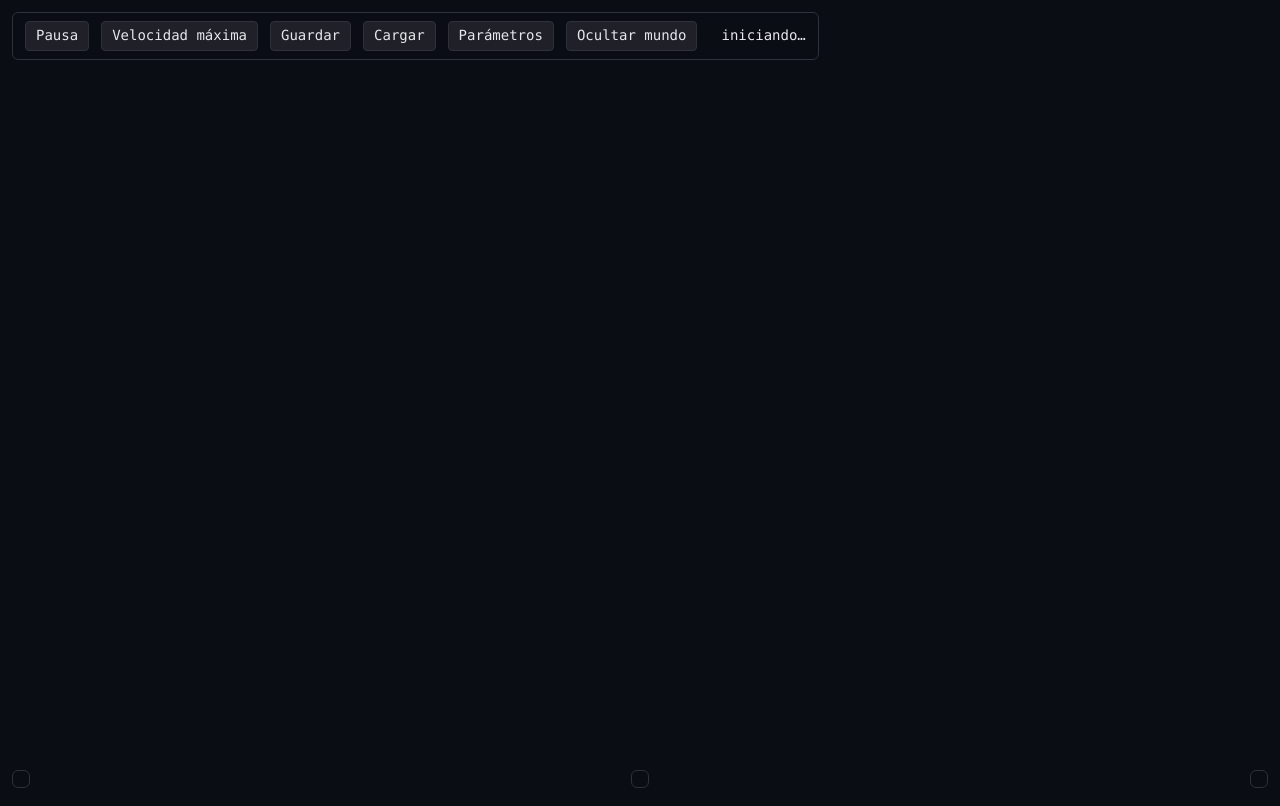
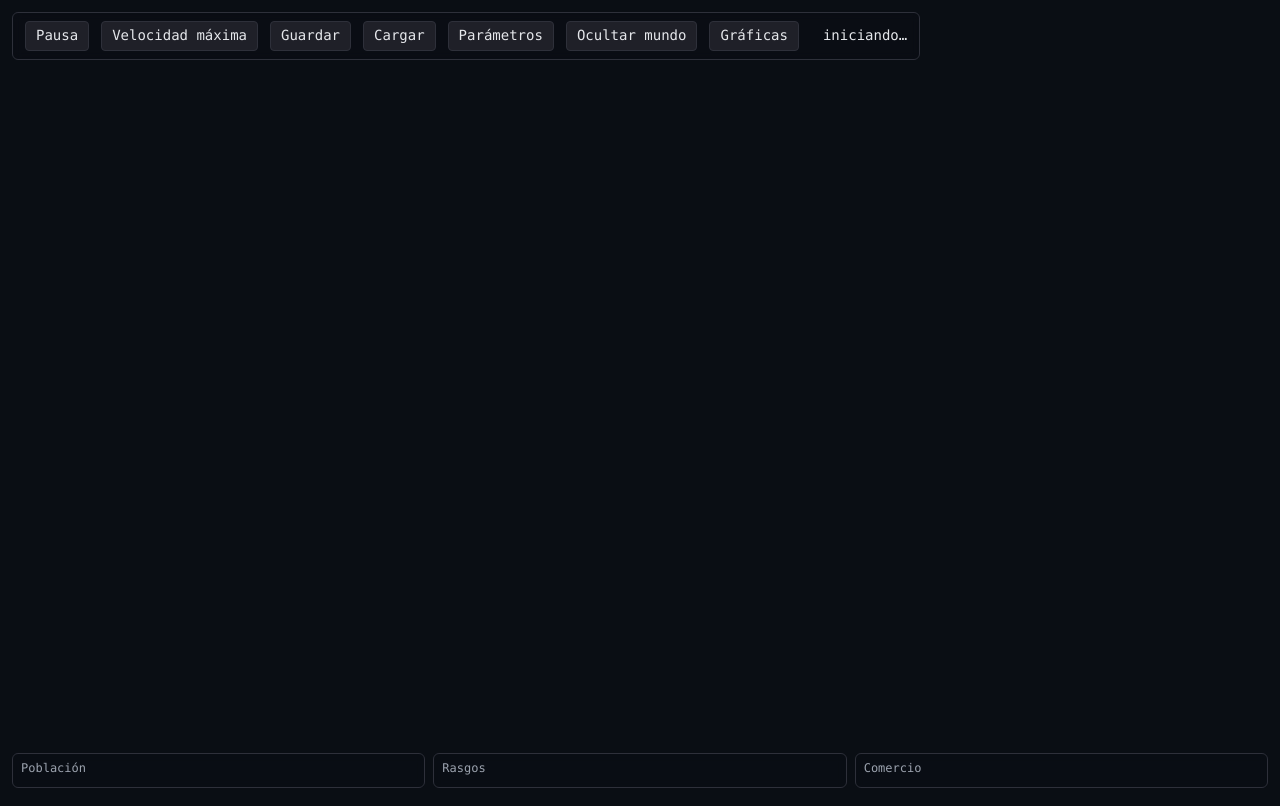
Before and after one commit to salasgar/ecosim, a website built with Vite: page index.html in a window 1280 px wide. Built offline with nearby package versions, Linux system fonts and the light colour scheme; what uplot would draw is missing.

Commit message:
Replace fixed charts with a configurable charts manager
Adds a "Gráficas" panel (mirrors the params panel) where the user creates,
renames, shows/hides, and deletes charts, and picks which stats field each
chart plots (with a left/right axis choice per series) from the full
StatsMessage catalog. Visible charts render in a flex-wrap area that
redistributes space automatically as charts are added, removed, or
toggled. Replaces the three hard-coded PopulationChart/TraitChart/
TradeChart classes with one ConfigurableChart driven by the panel's
selection; the three defaults are seeded on load so the app doesn't start
blank.

```diff
--- a/src/main.ts
+++ b/src/main.ts
@@ -1,9 +1,7 @@
 import "./style.css";
 import "uplot/dist/uPlot.min.css";
 import { Renderer } from "./render/renderer";
-import { PopulationChart } from "./render/populationChart";
-import { TraitChart } from "./render/traitChart";
-import { TradeChart } from "./render/tradeChart";
+import { createChartsManager } from "./render/chartsManager";
 import type { FromWorkerMessage, ToWorkerMessage, WorldSnapshot } from "./sim/protocol";
 import { DEFAULT_PARAMS, PARAM_DESCRIPTORS, type SimParams } from "./sim/params";
 
@@ -58,6 +56,10 @@ async function bootstrap(): Promise<void> {
   worldVisibilityButton.textContent = "Ocultar mundo";
   hud.appendChild(worldVisibilityButton);
 
+  const chartsButton = document.createElement("button");
+  chartsButton.textContent = "Gráficas";
+  hud.appendChild(chartsButton);
+
   const loadInput = document.createElement("input");
   loadInput.type = "file";
   loadInput.accept = "application/json";
@@ -73,20 +75,8 @@ async function bootstrap(): Promise<void> {
   stats.textContent = "iniciando…";
   hud.appendChild(stats);
 
-  const chartHost = document.createElement("div");
-  chartHost.className = "chart-panel";
-  appHost.appendChild(chartHost);
-  const chart = new PopulationChart(chartHost);
-
-  const traitChartHost = document.createElement("div");
-  traitChartHost.className = "chart-panel chart-panel-right";
-  appHost.appendChild(traitChartHost);
-  const traitChart = new TraitChart(traitChartHost);
-
-  const tradeChartHost = document.createElement("div");
-  tradeChartHost.className = "chart-panel chart-panel-center";
-  appHost.appendChild(tradeChartHost);
-  const tradeChart = new TradeChart(tradeChartHost);
+  const chartsManager = createChartsManager(appHost);
+  chartsButton.addEventListener("click", () => chartsManager.togglePanel());
 
   const worker = new Worker(new URL("./sim/worker.ts", import.meta.url), { type: "module" });
 
@@ -230,9 +220,7 @@ async function bootstrap(): Promise<void> {
       case "stats": {
         const climate = message.climateMultiplier < 1 ? "escasez" : "abundancia";
         stats.textContent = `tick ${message.tick} · criaturas ${message.creatureCount} · comida ${message.foodCount} · vel. media ${message.meanSpeedGene.toFixed(2)} · umbral parentesco ${message.meanKinTolerance.toFixed(2)} · especialización ${message.meanSpecialization.toFixed(2)} · depredaciones ${message.totalPredations} · uniones ${message.totalMatings} · comercios ${message.totalTrades} · clima ${climate}`;
-        chart.push(message);
-        traitChart.push(message);
-        tradeChart.push(message);
+        chartsManager.push(message);
         break;
       }
       case "save":
--- /dev/null
+++ b/src/render/chartsManager.ts
@@ -0,0 +1,237 @@
+import type { StatsMessage } from "../sim/protocol";
+import { ConfigurableChart, type AxisSide, type ChartSeriesConfig } from "./configurableChart";
+import { SERIES_CATALOG } from "./seriesCatalog";
+
+interface ChartConfig {
+  id: string;
+  title: string;
+  visible: boolean;
+  series: ChartSeriesConfig[];
+}
+
+interface ChartEntry {
+  config: ChartConfig;
+  instance: ConfigurableChart;
+  card: HTMLElement;
+  titleEl: HTMLElement;
+  resizeObserver: ResizeObserver;
+}
+
+// Seeds the same three charts the app used to hard-code, but now as
+// ordinary, editable/removable entries — keeps the panel non-empty on
+// first load instead of dropping the user into a blank charts area.
+const DEFAULT_CHARTS: Array<Omit<ChartConfig, "id">> = [
+  {
+    title: "Población",
+    visible: true,
+    series: [
+      { key: "creatureCount", axis: "left" },
+      { key: "foodCount", axis: "left" },
+      { key: "meanSpeedGene", axis: "right" },
+      { key: "meanKinTolerance", axis: "right" },
+    ],
+  },
+  {
+    title: "Rasgos",
+    visible: true,
+    series: [
+      { key: "meanReserveGene", axis: "left" },
+      { key: "meanPrefSpeed", axis: "left" },
+      { key: "meanPrefReserve", axis: "left" },
+    ],
+  },
+  {
+    title: "Comercio",
+    visible: true,
+    series: [
+      { key: "meanSpecialization", axis: "left" },
+      { key: "meanKinTradeBias", axis: "left" },
+      { key: "totalTrades", axis: "right" },
+    ],
+  },
+];
+
+export interface ChartsManager {
+  push(stats: StatsMessage): void;
+  togglePanel(): void;
+}
+
+// Builds both halves of the configurable-charts feature: the "charts-area"
+// where visible charts render (a flex-wrap container that redistributes
+// space automatically as charts are added, removed, shown or hidden) and
+// the "Gráficas" manager panel (mirrors the params panel) where the user
+// creates charts and picks which stats each one plots.
+export function createChartsManager(appHost: HTMLElement): ChartsManager {
+  let nextId = 1;
+  const entries = new Map<string, ChartEntry>();
+
+  const chartsArea = document.createElement("div");
+  chartsArea.className = "charts-area";
+  appHost.appendChild(chartsArea);
+
+  const managerPanel = document.createElement("div");
+  managerPanel.className = "params-panel charts-manager-panel hidden";
+  appHost.appendChild(managerPanel);
+
+  const header = document.createElement("div");
+  header.className = "params-panel-header";
+  header.textContent = "Gráficas";
+  managerPanel.appendChild(header);
+
+  const newChartButton = document.createElement("button");
+  newChartButton.textContent = "+ Nueva gráfica";
+  managerPanel.appendChild(newChartButton);
+
+  const listHost = document.createElement("div");
+  managerPanel.appendChild(listHost);
+
+  function createChart(config: ChartConfig): void {
+    const card = document.createElement("div");
+    card.className = config.visible ? "chart-card" : "chart-card hidden";
+
+    const titleEl = document.createElement("div");
+    titleEl.className = "chart-card-header";
+    titleEl.textContent = config.title;
+    card.appendChild(titleEl);
+
+    const plotHost = document.createElement("div");
+    plotHost.className = "chart-card-plot";
+    card.appendChild(plotHost);
+
+    chartsArea.appendChild(card);
+
+    const instance = new ConfigurableChart(plotHost);
+    instance.setSeries(config.series);
+
+    const resizeObserver = new ResizeObserver((observedEntries) => {
+      for (const observed of observedEntries) {
+        instance.resize(observed.contentRect.width);
+      }
+    });
+    resizeObserver.observe(plotHost);
+
+    entries.set(config.id, { config, instance, card, titleEl, resizeObserver });
+    renderManagerItem(config);
+  }
+
+  function removeChart(id: string, item: HTMLElement): void {
+    const entry = entries.get(id);
+    if (!entry) return;
+    entry.resizeObserver.disconnect();
+    entry.instance.destroy();
+    entry.card.remove();
+    item.remove();
+    entries.delete(id);
+  }
+
+  function renderManagerItem(config: ChartConfig): void {
+    const item = document.createElement("fieldset");
+    item.className = "chart-manager-item";
+
+    const legend = document.createElement("legend");
+    const titleInput = document.createElement("input");
+    titleInput.type = "text";
+    titleInput.className = "chart-title-input";
+    titleInput.value = config.title;
+    titleInput.addEventListener("input", () => {
+      config.title = titleInput.value;
+      const entry = entries.get(config.id);
+      if (entry) entry.titleEl.textContent = config.title;
+    });
+    legend.appendChild(titleInput);
+    item.appendChild(legend);
+
+    const controls = document.createElement("div");
+    controls.className = "chart-manager-controls";
+
+    const visibleLabel = document.createElement("label");
+    const visibleCheckbox = document.createElement("input");
+    visibleCheckbox.type = "checkbox";
+    visibleCheckbox.checked = config.visible;
+    visibleCheckbox.addEventListener("change", () => {
+      config.visible = visibleCheckbox.checked;
+      entries.get(config.id)?.card.classList.toggle("hidden", !config.visible);
+    });
+    visibleLabel.appendChild(visibleCheckbox);
+    visibleLabel.appendChild(document.createTextNode(" Visible"));
+    controls.appendChild(visibleLabel);
+
+    const deleteButton = document.createElement("button");
+    deleteButton.className = "chart-delete-button";
+    deleteButton.textContent = "Eliminar";
+    deleteButton.addEventListener("click", () => removeChart(config.id, item));
+    controls.appendChild(deleteButton);
+
+    item.appendChild(controls);
+
+    const seriesList = document.createElement("div");
+    seriesList.className = "chart-series-list";
+    for (const descriptor of SERIES_CATALOG) {
+      const row = document.createElement("div");
+      row.className = "chart-series-row";
+
+      const label = document.createElement("label");
+      const checkbox = document.createElement("input");
+      checkbox.type = "checkbox";
+      const existing = config.series.find((s) => s.key === descriptor.key);
+      checkbox.checked = !!existing;
+      label.appendChild(checkbox);
+      label.appendChild(document.createTextNode(` ${descriptor.label}`));
+
+      const axisSelect = document.createElement("select");
+      axisSelect.className = "chart-axis-select";
+      for (const [value, label2] of [
+        ["left", "Izq"],
+        ["right", "Der"],
+      ] as const) {
+        const option = document.createElement("option");
+        option.value = value;
+        option.textContent = label2;
+        axisSelect.appendChild(option);
+      }
+      axisSelect.value = existing?.axis ?? "left";
+      axisSelect.disabled = !existing;
+
+      const syncSeries = (): void => {
+        const idx = config.series.findIndex((s) => s.key === descriptor.key);
+        if (checkbox.checked) {
+          const axis = axisSelect.value as AxisSide;
+          if (idx === -1) config.series.push({ key: descriptor.key, axis });
+          else config.series[idx].axis = axis;
+        } else if (idx !== -1) {
+          config.series.splice(idx, 1);
+        }
+        axisSelect.disabled = !checkbox.checked;
+        entries.get(config.id)?.instance.setSeries([...config.series]);
+      };
+
+      checkbox.addEventListener("change", syncSeries);
+      axisSelect.addEventListener("change", syncSeries);
+
+      row.appendChild(label);
+      row.appendChild(axisSelect);
+      seriesList.appendChild(row);
+    }
+    item.appendChild(seriesList);
+
+    listHost.appendChild(item);
+  }
+
+  newChartButton.addEventListener("click", () => {
+    const id = `chart-${nextId++}`;
+    createChart({ id, title: `Gráfica ${nextId - 1}`, visible: true, series: [] });
+  });
+
+  for (const def of DEFAULT_CHARTS) {
+    createChart({ id: `chart-${nextId++}`, ...def });
+  }
+
+  return {
+    push(stats: StatsMessage): void {
+      for (const entry of entries.values()) entry.instance.push(stats);
+    },
+    togglePanel(): void {
+      managerPanel.classList.toggle("hidden");
+    },
+  };
+}
--- /dev/null
+++ b/src/render/configurableChart.ts
@@ -0,0 +1,96 @@
+import uPlot from "uplot";
+import type { StatsMessage } from "../sim/protocol";
+import { DecimatingSeriesBuffer } from "./decimatingBuffer";
+import { seriesColor, seriesLabel, type PlottableKey } from "./seriesCatalog";
+
+const MAX_POINTS = 8000;
+const CHART_HEIGHT = 140;
+
+export type AxisSide = "left" | "right";
+
+export interface ChartSeriesConfig {
+  key: PlottableKey;
+  axis: AxisSide;
+}
+
+// A time series chart whose plotted fields are fully driven by `series`,
+// set from the charts manager panel rather than fixed at build time.
+// Changing the series list rebuilds the underlying uPlot instance and
+// resets the buffered history, since the old columns no longer line up
+// with the new selection.
+export class ConfigurableChart {
+  private readonly host: HTMLElement;
+  private plot: uPlot | null = null;
+  private buffer = new DecimatingSeriesBuffer(MAX_POINTS, 1);
+  private series: ChartSeriesConfig[] = [];
+
+  constructor(host: HTMLElement) {
+    this.host = host;
+  }
+
+  setSeries(series: ChartSeriesConfig[]): void {
+    this.series = series;
+    this.buffer = new DecimatingSeriesBuffer(MAX_POINTS, series.length + 1);
+    this.rebuildPlot();
+  }
+
+  push(stats: StatsMessage): void {
+    if (this.series.length === 0 || !this.plot) return;
+    const values = [stats.tick, ...this.series.map((s) => stats[s.key] as number)];
+    this.buffer.push(values);
+    this.plot.setData(this.buffer.data() as unknown as uPlot.AlignedData);
+  }
+
+  // Height stays fixed (the card's height is driven by its content — the
+  // canvas plus uPlot's own legend, which can wrap to more than one line
+  // depending on how many series are selected) — only width tracks the
+  // host's flex-layout size.
+  resize(width: number): void {
+    if (width <= 0) return;
+    this.plot?.setSize({ width, height: CHART_HEIGHT });
+  }
+
+  destroy(): void {
+    this.plot?.destroy();
+    this.plot = null;
+  }
+
+  private rebuildPlot(): void {
+    this.plot?.destroy();
+    this.plot = null;
+    this.host.replaceChildren();
+    if (this.series.length === 0) return;
+
+    const usesLeft = this.series.some((s) => s.axis === "left");
+    const usesRight = this.series.some((s) => s.axis === "right");
+
+    const scales: uPlot.Scales = { x: { time: false } };
+    if (usesLeft) scales.left = {};
+    if (usesRight) scales.right = {};
+
+    const seriesOpts: uPlot.Series[] = [{}];
+    for (const s of this.series) {
+      seriesOpts.push({ label: seriesLabel(s.key), stroke: seriesColor(s.key), scale: s.axis, width: 2 });
+    }
+
+    const axesOpts: uPlot.Axis[] = [{ stroke: "#9ca3af", grid: { stroke: "#2e303a" } }];
+    if (usesLeft) axesOpts.push({ scale: "left", stroke: "#9ca3af", grid: { stroke: "#2e303a" }, side: 3 });
+    if (usesRight) axesOpts.push({ scale: "right", stroke: "#9ca3af", grid: { show: false }, side: 1 });
+
+    const width = this.host.clientWidth || 360;
+
+    this.plot = new uPlot(
+      {
+        width,
+        height: CHART_HEIGHT,
+        padding: [8, 8, 0, 0],
+        scales,
+        series: seriesOpts,
+        axes: axesOpts,
+        legend: { show: true },
+      },
+      [[], ...this.series.map(() => [])] as unknown as uPlot.AlignedData,
+      this.host,
+    );
+  }
+}
--- a/src/render/populationChart.ts
+++ /dev/null
@@ -1,42 +0,0 @@
-import uPlot from "uplot";
-import type { StatsMessage } from "../sim/protocol";
-import { DecimatingSeriesBuffer } from "./decimatingBuffer";
-
-const MAX_POINTS = 8000;
-
-export class PopulationChart {
-  private readonly plot: uPlot;
-  private readonly buffer = new DecimatingSeriesBuffer(MAX_POINTS, 5);
-
-  constructor(host: HTMLElement) {
-    const options: uPlot.Options = {
-      width: 420,
-      height: 180,
-      padding: [8, 8, 0, 0],
-      scales: {
-        x: { time: false },
-        count: {},
-        trait: {},
-      },
-      series: [
-        {},
-        { label: "criaturas", stroke: "#4ade80", scale: "count", width: 2 },
-        { label: "comida", stroke: "#86efac", scale: "count", width: 1 },
-        { label: "gen velocidad medio", stroke: "#c084fc", scale: "trait", width: 1 },
-        { label: "umbral parentesco medio", stroke: "#fb923c", scale: "trait", width: 1 },
-      ],
-      axes: [
-        { stroke: "#9ca3af", grid: { stroke: "#2e303a" } },
-        { scale: "count", stroke: "#9ca3af", grid: { stroke: "#2e303a" }, side: 3 },
-        { scale: "trait", stroke: "#c084fc", grid: { show: false }, side: 1 },
-      ],
-      legend: { show: true },
-    };
-    this.plot = new uPlot(options, [[], [], [], [], []], host);
-  }
-
-  push(stats: StatsMessage): void {
-    this.buffer.push([stats.tick, stats.creatureCount, stats.foodCount, stats.meanSpeedGene, stats.meanKinTolerance]);
-    this.plot.setData(this.buffer.data() as [number[], number[], number[], number[], number[]]);
-  }
-}
--- /dev/null
+++ b/src/render/seriesCatalog.ts
@@ -0,0 +1,36 @@
+import type { StatsMessage } from "../sim/protocol";
+
+// Every StatsMessage field that a chart can plot on its Y axis. "type" is
+// the message discriminant and "tick" is always the X axis, so both are
+// excluded here.
+export type PlottableKey = Exclude<keyof StatsMessage, "type" | "tick">;
+
+export interface SeriesDescriptor {
+  key: PlottableKey;
+  label: string;
+  color: string;
+}
+
+export const SERIES_CATALOG: SeriesDescriptor[] = [
+  { key: "creatureCount", label: "Criaturas", color: "#4ade80" },
+  { key: "foodCount", label: "Comida", color: "#86efac" },
+  { key: "meanSpeedGene", label: "Gen velocidad medio", color: "#c084fc" },
+  { key: "meanKinTolerance", label: "Umbral parentesco medio", color: "#fb923c" },
+  { key: "meanReserveGene", label: "ReservaGen medio", color: "#38bdf8" },
+  { key: "meanPrefSpeed", label: "Vel. preferida media", color: "#a78bfa" },
+  { key: "meanPrefReserve", label: "Reserva preferida media", color: "#f472b6" },
+  { key: "meanSpecialization", label: "Especialización media", color: "#facc15" },
+  { key: "meanKinTradeBias", label: "Sesgo parentesco en comercio", color: "#fb7185" },
+  { key: "totalPredations", label: "Depredaciones totales", color: "#f87171" },
+  { key: "totalMatings", label: "Uniones totales", color: "#34d399" },
+  { key: "totalTrades", label: "Comercios totales", color: "#60a5fa" },
+  { key: "climateMultiplier", label: "Multiplicador clima", color: "#e879f9" },
+];
+
+export function seriesLabel(key: PlottableKey): string {
+  return SERIES_CATALOG.find((s) => s.key === key)?.label ?? key;
+}
+
+export function seriesColor(key: PlottableKey): string {
+  return SERIES_CATALOG.find((s) => s.key === key)?.color ?? "#e5e7eb";
+}
--- a/src/render/tradeChart.ts
+++ /dev/null
@@ -1,40 +0,0 @@
-import uPlot from "uplot";
-import type { StatsMessage } from "../sim/protocol";
-import { DecimatingSeriesBuffer } from "./decimatingBuffer";
-
-const MAX_POINTS = 8000;
-
-// Tracks Experiment 3's core question: does the population specialize
-// (Pareto trade-off between nutrient A and B extraction) and does trade
-// partner choice lean on kinship?
-export class TradeChart {
-  private readonly plot: uPlot;
-  private readonly buffer = new DecimatingSeriesBuffer(MAX_POINTS, 4);
-
-  constructor(host: HTMLElement) {
-    const options: uPlot.Options = {
-      width: 420,
-      height: 160,
-      padding: [8, 8, 0, 0],
-      scales: { x: { time: false }, value: {}, trades: {} },
-      series: [
-        {},
-        { label: "especialización media", stroke: "#38bdf8", scale: "value", width: 2 },
-        { label: "sesgo de parentesco en comercio", stroke: "#fb923c", scale: "value", width: 1 },
-        { label: "comercios totales", stroke: "#f472b6", scale: "trades", width: 1 },
-      ],
-      axes: [
-        { stroke: "#9ca3af", grid: { stroke: "#2e303a" } },
-        { scale: "value", stroke: "#9ca3af", grid: { stroke: "#2e303a" }, side: 3 },
-        { scale: "trades", stroke: "#f472b6", grid: { show: false }, side: 1 },
-      ],
-      legend: { show: true },
-    };
-    this.plot = new uPlot(options, [[], [], [], []], host);
-  }
-
-  push(stats: StatsMessage): void {
-    this.buffer.push([stats.tick, stats.meanSpecialization, stats.meanKinTradeBias, stats.totalTrades]);
-    this.plot.setData(this.buffer.data() as [number[], number[], number[], number[]]);
-  }
-}
--- a/src/render/traitChart.ts
+++ /dev/null
@@ -1,41 +0,0 @@
-import uPlot from "uplot";
-import type { StatsMessage } from "../sim/protocol";
-import { DecimatingSeriesBuffer } from "./decimatingBuffer";
-
-const MAX_POINTS = 8000;
-
-// Tracks Experiment 2's core question: does mate preference for
-// reserveGene vs. speedGene track which trait the climate currently
-// rewards? All three series share one 0-2 scale — units differ slightly
-// (reserveGene/prefReserve are 0-1, prefSpeed is ~0.4-1.8) but stay close
-// enough for a diagnostic chart.
-export class TraitChart {
-  private readonly plot: uPlot;
-  private readonly buffer = new DecimatingSeriesBuffer(MAX_POINTS, 4);
-
-  constructor(host: HTMLElement) {
-    const options: uPlot.Options = {
-      width: 420,
-      height: 160,
-      padding: [8, 8, 0, 0],
-      scales: { x: { time: false }, value: {} },
-      series: [
-        {},
-        { label: "reservaGen medio", stroke: "#38bdf8", scale: "value", width: 2 },
-        { label: "vel. preferida media", stroke: "#c084fc", scale: "value", width: 1 },
-        { label: "reserva preferida media", stroke: "#f472b6", scale: "value", width: 1 },
-      ],
-      axes: [
-        { stroke: "#9ca3af", grid: { stroke: "#2e303a" } },
-        { scale: "value", stroke: "#9ca3af", grid: { stroke: "#2e303a" }, side: 3 },
-      ],
-      legend: { show: true },
-    };
-    this.plot = new uPlot(options, [[], [], [], []], host);
-  }
-
-  push(stats: StatsMessage): void {
-    this.buffer.push([stats.tick, stats.meanReserveGene, stats.meanPrefSpeed, stats.meanPrefReserve]);
-    this.plot.setData(this.buffer.data() as [number[], number[], number[], number[]]);
-  }
-}
--- a/src/style.css
+++ b/src/style.css
@@ -50,26 +50,43 @@ body {
   font-weight: bold;
 }
 
-.chart-panel {
+.charts-area {
   position: absolute;
+  left: 12px;
+  right: 12px;
   bottom: 12px;
-  left: 12px;
   z-index: 1;
-  padding: 8px;
-  background: rgba(10, 14, 20, 0.7);
+  display: flex;
+  flex-wrap: wrap;
+  align-items: flex-start;
+  align-content: flex-end;
+  gap: 8px;
+  max-height: 60vh;
+  overflow-y: auto;
+}
+
+.chart-card {
+  flex: 1 1 360px;
+  max-width: 480px;
+  background: rgba(10, 14, 20, 0.75);
   border: 1px solid #2e303a;
   border-radius: 6px;
+  padding: 6px 8px;
   backdrop-filter: blur(4px);
 }
 
-.chart-panel.chart-panel-right {
-  left: auto;
-  right: 12px;
+.chart-card.hidden {
+  display: none;
 }
 
-.chart-panel.chart-panel-center {
-  left: 50%;
-  transform: translateX(-50%);
+.chart-card-header {
+  font-size: 12px;
+  color: #9ca3af;
+  margin-bottom: 4px;
+}
+
+.chart-card-plot {
+  width: 100%;
 }
 
 .params-panel {
@@ -148,3 +165,77 @@ body {
   text-align: right;
   font-variant-numeric: tabular-nums;
 }
+
+.charts-manager-panel {
+  left: 12px;
+  right: auto;
+  top: 60px;
+}
+
+.chart-manager-item {
+  padding-bottom: 8px;
+}
+
+.chart-manager-controls {
+  display: flex;
+  align-items: center;
+  justify-content: space-between;
+  margin-bottom: 6px;
+}
+
+.chart-manager-controls label {
+  display: flex;
+  align-items: center;
+  gap: 4px;
+  font-size: 12px;
+  color: #9ca3af;
+}
+
+.params-panel button.chart-delete-button {
+  width: auto;
+  margin-bottom: 0;
+  padding: 2px 8px;
+  font-size: 12px;
+}
+
+.chart-title-input {
+  background: transparent;
+  border: none;
+  border-bottom: 1px dashed #2e303a;
+  color: #c084fc;
+  font: inherit;
+  font-size: 12px;
+  width: 170px;
+  padding: 2px 0;
+}
+
+.chart-title-input:focus {
+  outline: none;
+  border-bottom-color: #c084fc;
+}
+
+.chart-series-row {
+  display: flex;
+  align-items: center;
+  justify-content: space-between;
+  gap: 6px;
+  margin: 4px 0;
+  font-size: 12px;
+  color: #9ca3af;
+}
+
+.chart-series-row label {
+  display: flex;
+  align-items: center;
+  gap: 4px;
+  flex: 1;
+}
+
+.chart-axis-select {
+  background: #1f2028;
+  color: inherit;
+  border: 1px solid #2e303a;
+  border-radius: 4px;
+  font: inherit;
+  font-size: 12px;
+}
```
